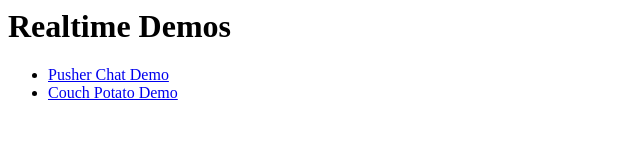
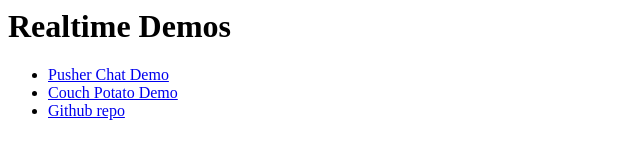
Before and after one commit to johnschimmel/dwd-nodejs-realtime-w--pusher, a website: page views/index.html in a window 1280 px wide. Shown: the whole page, without its empty margins (0-640 px from the left). Drawn offline with Linux system fonts and the light colour scheme.

Commit message:
added github

```diff
--- a/views/index.html
+++ b/views/index.html
@@ -11,6 +11,7 @@
 			<li>
 				<a href="/couchpotato">Couch Potato Demo</a>
 			</li>
+			<li><a href="https://github.com/johnschimmel/dwd-nodejs-realtime-w--pusher">Github repo</a></li>
 		</ul>
 
 
```
